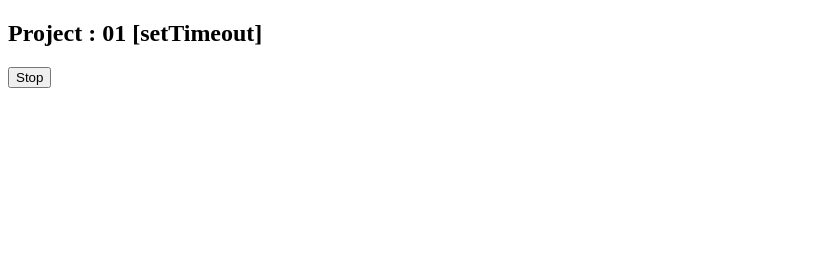
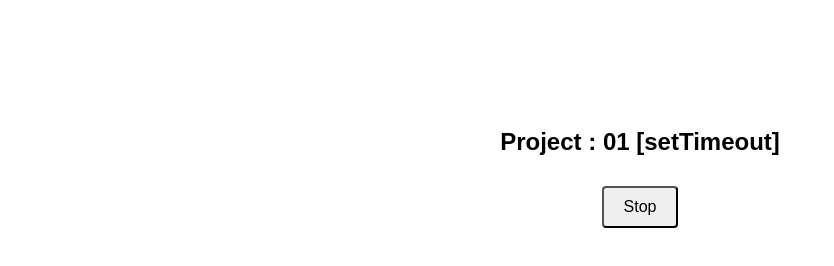
Before and after one commit to ganesh2394/JavaScript-Learning-2025, a plain HTML site: page 08_Events/timers/one.html in a window 1280 px wide. Both pictures are taken after a click on the button "Stop". Shown: the whole page, without its empty margins (0-834 px from the left). Drawn offline with Linux system fonts and the light colour scheme.

Commit message:
do some change in projects.md file

```diff
--- a/08_Events/timers/one.html
+++ b/08_Events/timers/one.html
@@ -4,11 +4,24 @@
     <meta charset="UTF-8">
     <meta name="viewport" content="width=device-width, initial-scale=1.0">
     <title>Project-01 | SetTimeOut</title>
+    <style>
+      body{
+           font-family: Arial;
+           padding:100px;
+           text-align: center;
+      }
+      button{
+           padding:10px 20px;
+           font-size: 16px;
+           margin:10px;
+           border-radius:4px;
+      }
+    </style>
 </head>
 <body>
-         <!-- <h2 style="font-family: 'Courier New', Courier, monospace;">Magic Of Times</h2>
+         <!-- <h2>Magic Of Times</h2>
          <button id="click">Magic After 2 sec</button>
-         <p id="showMsg" style="font-size: 20px; color: black; font-family: Cambria, Cochin, Georgia, Times, 'Times New Roman', serif;"></p>
+         <p id="showMsg"></p>
 
          <script>
                 const button = document.getElementById("click");
@@ -25,16 +38,22 @@
 
          <script>
                 // use setTimeout here : to display message on console.
-                const stopTimer = setTimeout(function(){
+                let stopTimer = null;
+                stopTimer = setTimeout(function(){
                      console.log("Hey James!")
-                }, 2000);
+                    }, 2000);
 
                 //TODO: when click on the button stop stop setTimeout
 
                 const stopBtn = document.getElementById("stop");
                 stopBtn.addEventListener("click", function(){
                      clearTimeout(stopTimer);
-                     console.log("Stopped Timer");
+                     if(stopTimer === null){
+                         console.log("Stopped Timer");
+                     }
+                     else{
+                          stopTimer = null;
+                     }
                 })
          </script>
 </body>
```
Also changed, not shown: 08_Events/timers/two.html (+1 -1 lines), 1 other file.
